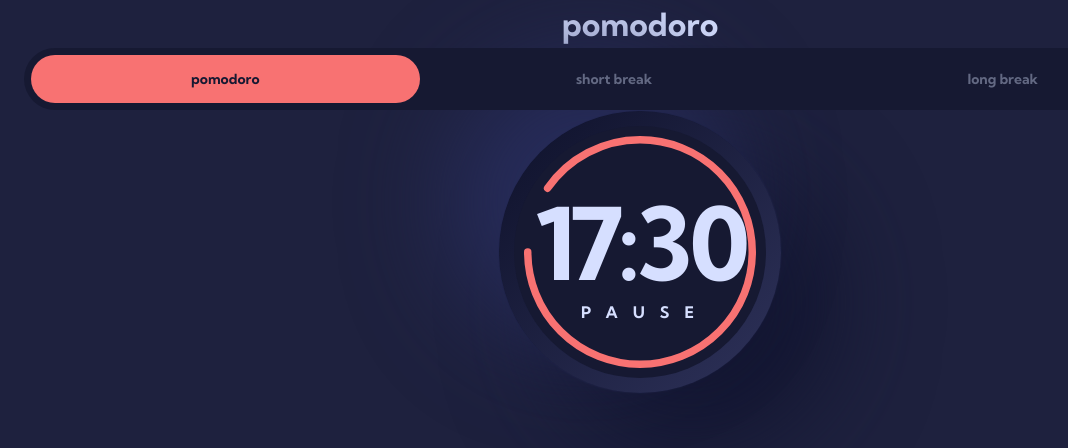
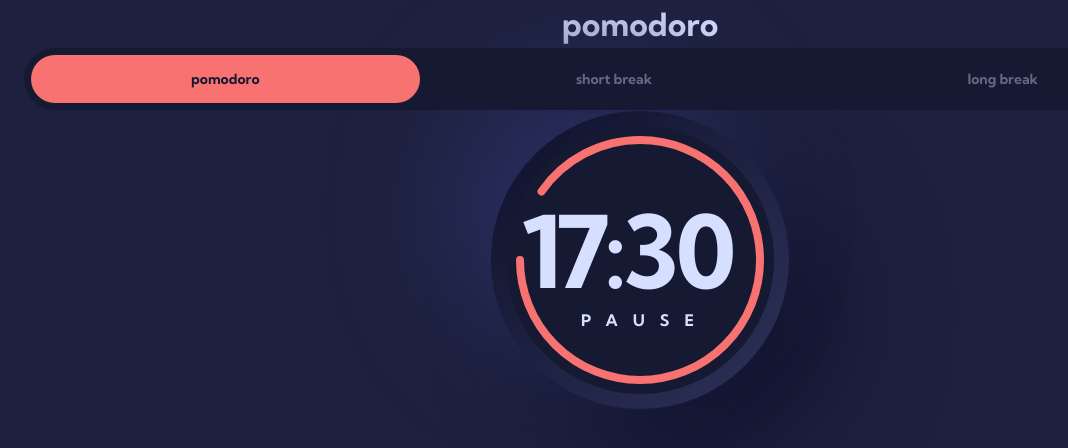
Before and after one commit to WandoCode/pomodoro, a Next.js app: page / in a window 1280 px wide. Shown: the top 448 px of the page, without its empty margins (0-1068 px from the left). Built offline with nearby package versions, Linux system fonts and the light colour scheme.

Commit message:
Fix size of timer and text position

```diff
--- a/src/styles/components/_counter.scss
+++ b/src/styles/components/_counter.scss
@@ -10,8 +10,8 @@
   align-items: center;
   justify-content: center;
 
-  height: calc(300px - $border);
-  width: calc(300px - $border);
+  height: 300px;
+  width: 300px;
 
   border: solid $border transparent;
   border-radius: 100%;
@@ -40,6 +40,11 @@
     }
   }
 
+  &__time {
+    width: 2.375em;
+    text-align: left;
+  }
+
   &__action {
     margin-right: -10px;
   }
```
